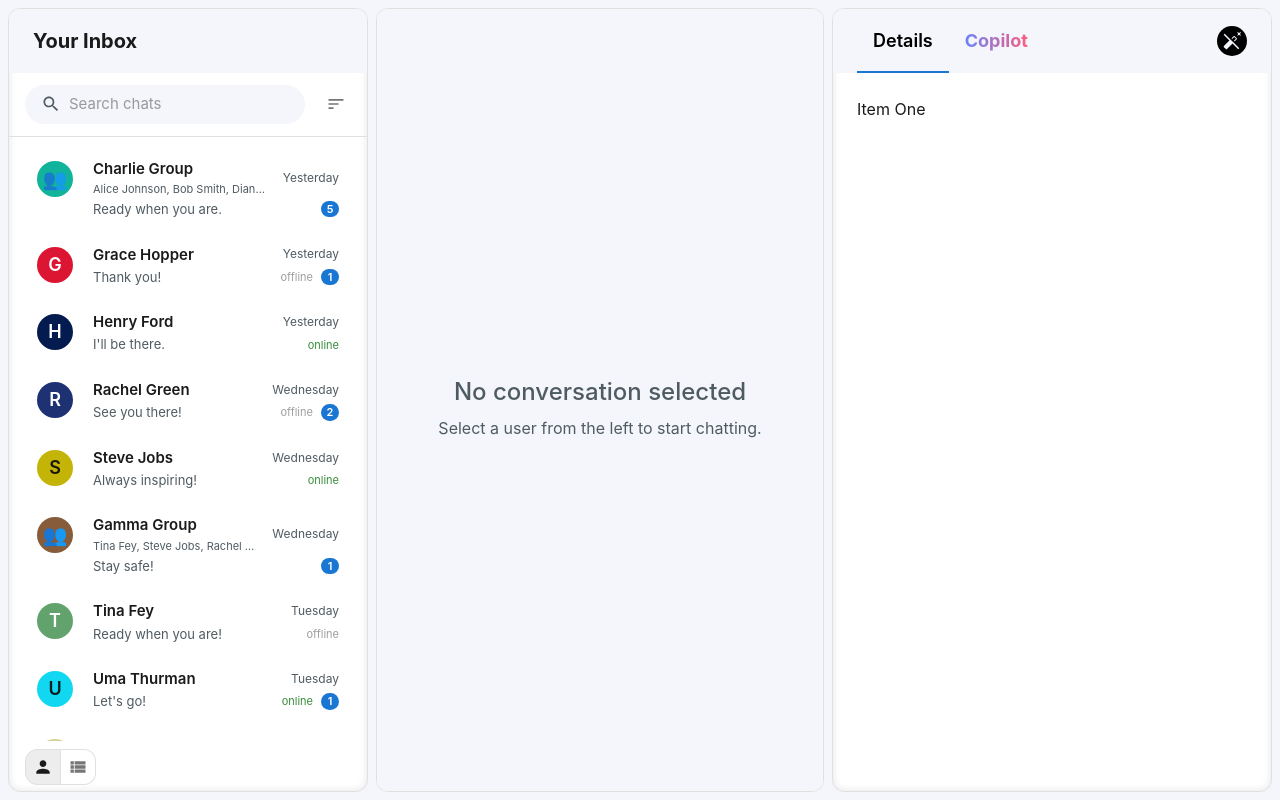
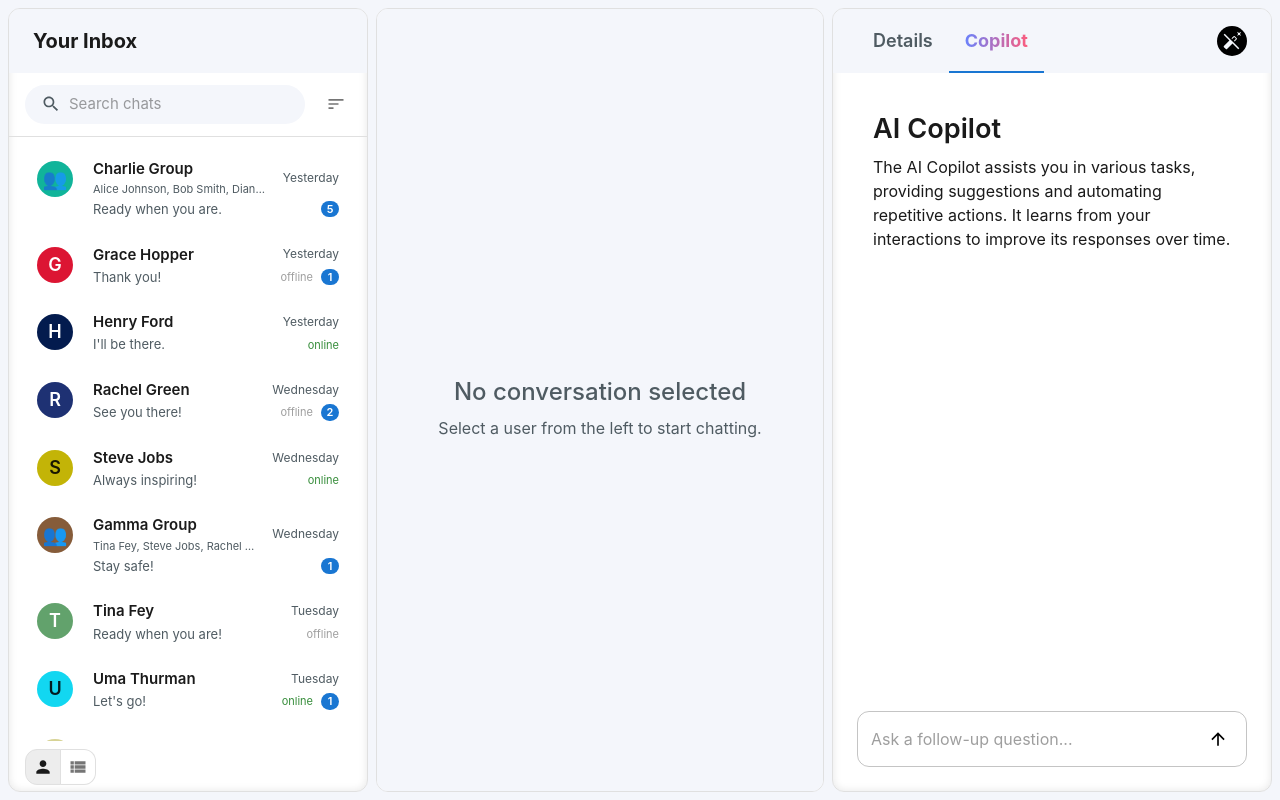
Before and after one commit to shekhar-sg/beyond-chat-assignment, a Next.js app: page / in a window 1280 px wide. Built offline with nearby package versions, Linux system fonts and the light colour scheme; some icons are missing; what @mui/material-nextjs would draw is missing.

Commit message:
refactor AISectionTabs component to integrate AIDetailsSection and AICopilotSection for improved functionality

```diff
--- /dev/null
+++ b/src/components/AICopilotSection.tsx
@@ -0,0 +1,75 @@
+import { ArrowUpward } from "@mui/icons-material";
+import {
+  Box,
+  IconButton,
+  InputAdornment,
+  TextField,
+  Typography,
+} from "@mui/material";
+import { type KeyboardEvent, useRef, useState } from "react";
+
+const AICopilotSection = () => {
+  const [message, setMessage] = useState("");
+  const inputRef = useRef<HTMLInputElement>(null);
+  const handleSend = () => {
+    console.log("handleSend called with -> ", message);
+    setMessage("");
+    inputRef.current?.focus();
+  };
+
+  const handleInputKeyDown = (e: KeyboardEvent<HTMLInputElement>) => {
+    if (e.key === "Enter" && !e.shiftKey) {
+      e.preventDefault();
+      handleSend();
+    }
+  };
+  return (
+    <Box
+      sx={{
+        height: "100%",
+        display: "inline-flex",
+        flexDirection: "column",
+      }}
+    >
+      <Box sx={{ p: 2 }}>
+        <Typography variant={"h2"} gutterBottom>
+          AI Copilot
+        </Typography>
+        <Typography variant={"body1"}>
+          The AI Copilot assists you in various tasks, providing suggestions and
+          automating repetitive actions. It learns from your interactions to
+          improve its responses over time.
+        </Typography>
+      </Box>
+      <TextField
+        fullWidth
+        variant="outlined"
+        placeholder="Ask a follow-up question..."
+        sx={{ mt: "auto" }}
+        inputRef={inputRef}
+        value={message}
+        onKeyDown={handleInputKeyDown}
+        onChange={(e) => setMessage(e.target.value)}
+        slotProps={{
+          input: {
+            endAdornment: (
+              <InputAdornment position={"end"}>
+                <IconButton
+                  color="primary"
+                  size="small"
+                  onClick={() => {
+                    handleSend();
+                  }}
+                >
+                  <ArrowUpward fontSize="small" />
+                </IconButton>
+              </InputAdornment>
+            ),
+          },
+        }}
+      />
+    </Box>
+  );
+};
+
+export default AICopilotSection;
--- /dev/null
+++ b/src/components/AIDetailsSection.tsx
@@ -0,0 +1,72 @@
+import ExpandMoreIcon from "@mui/icons-material/ExpandMore";
+import {
+  Accordion,
+  AccordionDetails,
+  AccordionSummary,
+  Box,
+  Typography,
+} from "@mui/material";
+
+const AIDetailsSection = () => {
+  return (
+    <Box>
+      <Typography variant={"h2"} gutterBottom>
+        Details
+      </Typography>
+      <Typography variant={"body1"} gutterBottom>
+        This section provides detailed information about the AI model, its
+        capabilities, and limitations. You can expand each section to learn more
+        about how the AI works and what it can do.
+      </Typography>
+      <Typography variant={"body1"} sx={{ mb: 4, color: "text.secondary" }}>
+        The AI model is designed to assist with a variety of tasks, including
+        answering questions, providing recommendations, and generating content.
+        It is continuously updated to improve its performance and accuracy.
+      </Typography>
+      <Accordion>
+        <AccordionSummary expandIcon={<ExpandMoreIcon />}>
+          <Typography>AI Model</Typography>
+        </AccordionSummary>
+        <AccordionDetails>
+          <Typography>
+            Model: GPT-4 Turbo
+            <br />
+            Parameters: 175B
+            <br />
+            Release: 2024
+          </Typography>
+        </AccordionDetails>
+      </Accordion>
+      <Accordion>
+        <AccordionSummary expandIcon={<ExpandMoreIcon />}>
+          <Typography>Capabilities</Typography>
+        </AccordionSummary>
+        <AccordionDetails>
+          <Typography>
+            - Natural language understanding
+            <br />
+            - Contextual conversation
+            <br />
+            - Code generation
+            <br />- Summarization
+          </Typography>
+        </AccordionDetails>
+      </Accordion>
+      <Accordion>
+        <AccordionSummary expandIcon={<ExpandMoreIcon />}>
+          <Typography>Limitations</Typography>
+        </AccordionSummary>
+        <AccordionDetails>
+          <Typography>
+            - May generate incorrect information
+            <br />
+            - Limited knowledge after June 2024
+            <br />- Can misunderstand ambiguous queries
+          </Typography>
+        </AccordionDetails>
+      </Accordion>
+    </Box>
+  );
+};
+
+export default AIDetailsSection;
--- a/src/components/AISectionTabs.tsx
+++ b/src/components/AISectionTabs.tsx
@@ -1,15 +1,16 @@
 "use client";
+import AICopilotSection from "@/components/AICopilotSection";
 import { useAppDispatch } from "@/store/hooks";
 import { toggleAIChatSidebar } from "@/store/slices/appConfigSlice";
 import { gradientForAI } from "@/styles/theme";
 import { AutoFixOff } from "@mui/icons-material";
 import { TabContext, TabList, TabPanel } from "@mui/lab";
-import { IconButton, Tab, Toolbar } from "@mui/material";
-import Box from "@mui/material/Box";
+import { IconButton, Tab, Toolbar, Box } from "@mui/material";
 import { type SyntheticEvent, useState } from "react";
+import AIDetailsSection from "./AIDetailsSection";
 
 const AISectionTabs = () => {
-  const [value, setValue] = useState("1");
+  const [value, setValue] = useState("2");
   const dispatch = useAppDispatch();
 
   const handleChange = (event: SyntheticEvent, newValue: string) => {
@@ -77,8 +78,17 @@ const AISectionTabs = () => {
           <AutoFixOff fontSize={"small"} />
         </IconButton>
       </Toolbar>
-      <TabPanel value="1">Item One</TabPanel>
-      <TabPanel value="2">Item Two</TabPanel>
+      <TabPanel value="1">
+        <AIDetailsSection />
+      </TabPanel>
+      <TabPanel
+        value="2"
+        sx={{
+          height: "100%",
+        }}
+      >
+        <AICopilotSection />
+      </TabPanel>
     </TabContext>
   );
 };
```
